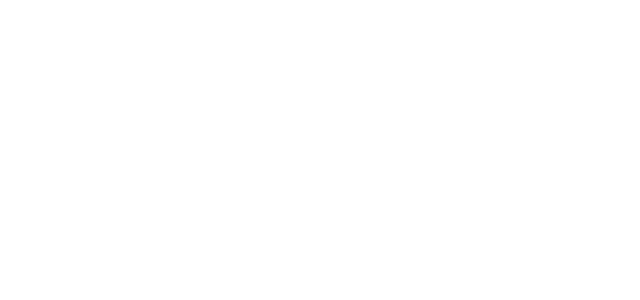
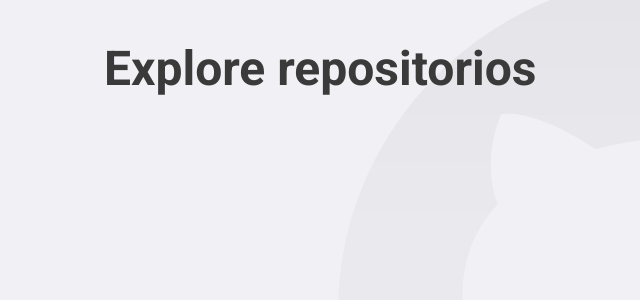
Before and after one commit to annemoraes/github-explorer, a React (Create React App) app: page / in a window 1280 px wide. Shown: the top 300 px of the page, without its empty margins (76-716 px from the left). Built offline with nearby package versions, Linux system fonts and the light colour scheme.

Commit message:
rotas e estilo global

```diff
--- a/package.json
+++ b/package.json
@@ -12,6 +12,7 @@
     "@types/react-dom": "^16.9.8",
     "react": "^17.0.1",
     "react-dom": "^17.0.1",
+    "react-router-dom": "^5.2.0",
     "react-scripts": "4.0.1",
     "styled-components": "^5.2.1",
     "typescript": "^4.0.3",
@@ -42,6 +43,7 @@
     ]
   },
   "devDependencies": {
+    "@types/react-router-dom": "^5.1.7",
     "@types/styled-components": "^5.1.7",
     "@typescript-eslint/eslint-plugin": "^4.14.1",
     "@typescript-eslint/parser": "^4.14.1",
--- a/public/index.html
+++ b/public/index.html
@@ -3,8 +3,8 @@
   <head>
     <meta charset="utf-8" />
     <meta name="viewport" content="width=device-width, initial-scale=1" />
-
     <title>GitHub Explorer</title>
+    <link href="https://fonts.googleapis.com/css2?family=Roboto:wght@400;700&display=swap" rel="stylesheet">
   </head>
   <body>
     <noscript>You need to enable JavaScript to run this app.</noscript>
--- a/src/App.tsx
+++ b/src/App.tsx
@@ -1,7 +1,16 @@
 import React from 'react';
+import { BrowserRouter } from 'react-router-dom';
 
-function App() {
-  return <div className="App" />;
-}
+import Routes from './routes';
+import GlobalStyle from './styles/global';
+
+const App: React.FC = () => (
+  <>
+    <BrowserRouter>
+      <Routes />
+    </BrowserRouter>
+    <GlobalStyle />
+  </>
+);
 
 export default App;
--- /dev/null
+++ b/src/pages/Dashboard/index.tsx
@@ -0,0 +1,8 @@
+import React from 'react';
+import { Title } from './styles';
+
+const Dashboard: React.FC = () => {
+  return <Title>Explore repositorios</Title>;
+};
+
+export default Dashboard;
--- /dev/null
+++ b/src/pages/Dashboard/styles.ts
@@ -0,0 +1,6 @@
+import styled from 'styled-components';
+
+export const Title = styled.h1`
+  font-size: 48px;
+  color: #3a3a3a;
+`;
--- /dev/null
+++ b/src/pages/Repository/index.tsx
@@ -0,0 +1,7 @@
+import React from 'react';
+
+const Dashboard: React.FC = () => {
+  return <div>Repository</div>;
+};
+
+export default Dashboard;
--- /dev/null
+++ b/src/routes/index.tsx
@@ -0,0 +1,16 @@
+import React from 'react';
+import { Switch, Route } from 'react-router-dom';
+
+import Dashboard from '../pages/Dashboard';
+import Repository from '../pages/Repository';
+
+const Routes: React.FC = () => {
+  return (
+    <Switch>
+      <Route path="/" exact component={Dashboard} />
+      <Route path="/repository" component={Repository} />
+    </Switch>
+  );
+};
+
+export default Routes;
--- /dev/null
+++ b/src/styles/global.ts
@@ -0,0 +1,27 @@
+import { createGlobalStyle } from 'styled-components';
+
+import githubBackground from '../assets/github-background.svg';
+
+export default createGlobalStyle`
+  * {
+    margin: 0;
+    padding: 0;
+    outline: 0;
+    box-sizing: border-box;
+  }
+  body {
+    background: #f0f0f5 url(${githubBackground}) no-repeat 70% top;
+    -webkit-font-smoothing: antialiased;
+  }
+  body, input, button {
+    font: 16px Roboto, sans-serif;
+  }
+  #root {
+    max-width: 960px;
+    margin: 0 auto;
+    padding: 40px 20px;
+  }
+  button {
+    cursor: pointer;
+  }
+`;
```
Also changed, not shown: src/assets/github-background.svg (added), 1 other file (tests, documents, lock files or other folders).
